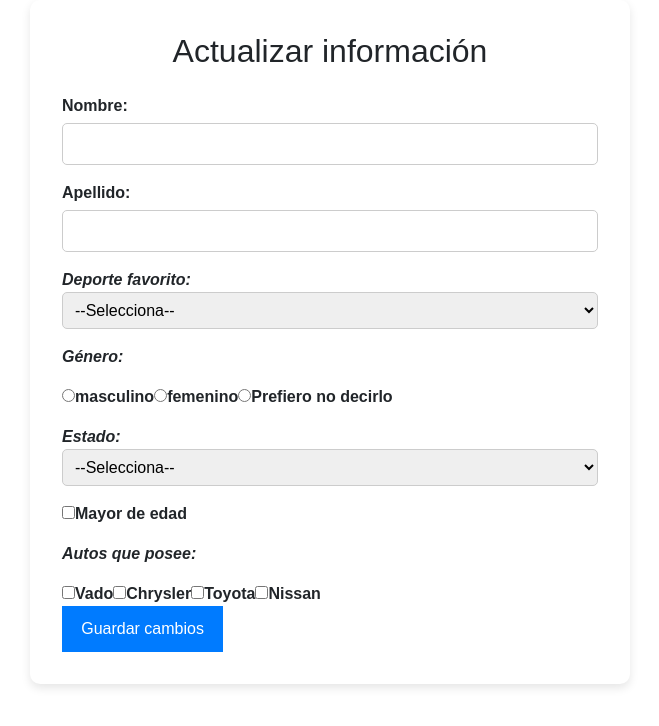
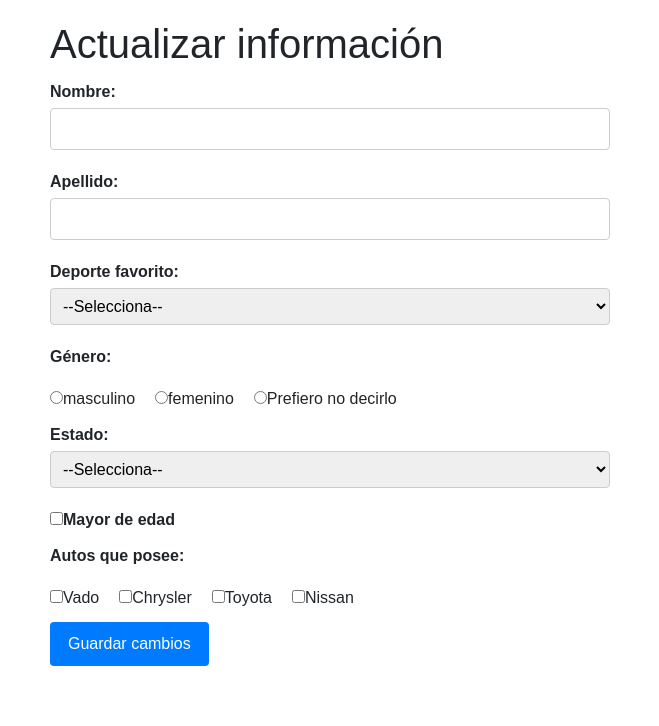
Before and after one commit to Karlaarevalo07/formulario-karla, a React (Vite) app: page / in a window 1280 px wide. Shown: the top 726 px of the page, without its empty margins (310-969 px from the left). Built offline with nearby package versions, Linux system fonts and the light colour scheme.

Commit message:
nuevos cambios

```diff
--- a/src/App.css
+++ b/src/App.css
@@ -1,58 +1,46 @@
-form {
+.formulario {
   max-width: 600px;
-  margin: 0 auto;
-  padding: 2rem;
-  background-color: #fff;
-  border-radius: 10px;
-  box-shadow: 0 4px 10px rgba(0, 0, 0, 0.1);
+  margin: auto;
+  padding: 20px;
   font-family: Arial, sans-serif;
 }
 
-h2 {
-  text-align: center;
-  margin-bottom: 1.5rem;
-}
-
-label {
+.formulario label {
   display: block;
-  margin-top: 1rem;
+  margin-top: 12px;
   font-weight: bold;
 }
 
-input[type="text"],
-select {
+.formulario input[type="text"],
+.formulario select {
   width: 100%;
-  padding: 0.5rem;
-  margin-top: 0.3rem;
+  padding: 8px;
+  margin-top: 4px;
+  margin-bottom: 8px;
   border: 1px solid #ccc;
-  border-radius: 5px;
+  border-radius: 4px;
 }
 
-.inline-group {
+.linea-opciones {
   display: flex;
-  gap: 1rem;
-  margin-top: 0.5rem;
-  flex-wrap: wrap;
+  gap: 20px;
+  margin-top: 6px;
+  margin-bottom: 12px;
 }
 
-.inline-group label {
-  display: flex;
-  align-items: center;
-  gap: 0.3rem;
+.linea-opciones label {
   font-weight: normal;
 }
 
-button {
-  margin-top: 1.5rem;
+.formulario button {
   background-color: #007bff;
   color: white;
-  padding: 0.7rem 1.2rem;
+  padding: 10px 18px;
   border: none;
-  border-radius: 6px;
+  border-radius: 4px;
   cursor: pointer;
-  font-size: 1rem;
 }
 
-button:hover {
+.formulario button:hover {
   background-color: #0056b3;
 }
--- a/src/App.tsx
+++ b/src/App.tsx
@@ -1,5 +1,4 @@
-// App.tsx
-import React, { useState } from 'react';
+import { useState } from 'react';
 import './App.css';
 
 const Formulario = () => {
@@ -16,8 +15,9 @@ const Formulario = () => {
   const manejarCambio = (
     e: React.ChangeEvent<HTMLInputElement | HTMLSelectElement>
   ) => {
-    const { name, value, type } = e.target as HTMLInputElement;
-    const checked = (e.target as HTMLInputElement).checked;
+    const { name, value, type } = e.target;
+    const checked =
+      type === 'checkbox' && 'checked' in e.target ? e.target.checked : undefined;
 
     if (type === 'checkbox' && name === 'autos') {
       const nuevosAutos = checked
@@ -33,53 +33,122 @@ const Formulario = () => {
 
   const manejarEnvio = (e: React.FormEvent) => {
     e.preventDefault();
-    console.log('Formulario enviado:', formulario);
+    console.log(formulario); // Aquí iría la llamada al backend
+    alert('Datos enviados');
   };
 
   return (
-    <form onSubmit={manejarEnvio}>
-      <h2>Actualizar información</h2>
+    <form onSubmit={manejarEnvio} className="formulario">
+      <h1>Actualizar información</h1>
 
       <label>Nombre:</label>
-      <input type="text" name="nombre" value={formulario.nombre} onChange={manejarCambio} /><br />
+      <input type="text" name="nombre" value={formulario.nombre} onChange={manejarCambio} />
 
       <label>Apellido:</label>
-      <input type="text" name="apellido" value={formulario.apellido} onChange={manejarCambio} /><br />
+      <input type="text" name="apellido" value={formulario.apellido} onChange={manejarCambio} />
 
-      <label><em>Deporte favorito:</em></label>
+      <label>Deporte favorito:</label>
       <select name="deporte" value={formulario.deporte} onChange={manejarCambio}>
         <option value="">--Selecciona--</option>
-        <option value="futbol">Fútbol</option>
-        <option value="basket">Basket</option>
-        <option value="natacion">Natación</option>
-      </select><br />
+        <option value="fútbol">Fútbol</option>
+        <option value="baloncesto">Baloncesto</option>
+        <option value="tenis">Tenis</option>
+      </select>
 
-      <label><em>Género:</em></label>
-      <div className="grupo-opciones">
-        <label><input type="radio" name="genero" value="masculino" onChange={manejarCambio} />masculino</label>
-        <label><input type="radio" name="genero" value="femenino" onChange={manejarCambio} />femenino</label>
-        <label><input type="radio" name="genero" value="otro" onChange={manejarCambio} />Prefiero no decirlo</label>
+      <label>Género:</label>
+      <div className="linea-opciones">
+        <label>
+          <input
+            type="radio"
+            name="genero"
+            value="masculino"
+            checked={formulario.genero === 'masculino'}
+            onChange={manejarCambio}
+          />
+          masculino
+        </label>
+        <label>
+          <input
+            type="radio"
+            name="genero"
+            value="femenino"
+            checked={formulario.genero === 'femenino'}
+            onChange={manejarCambio}
+          />
+          femenino
+        </label>
+        <label>
+          <input
+            type="radio"
+            name="genero"
+            value="no decirlo"
+            checked={formulario.genero === 'no decirlo'}
+            onChange={manejarCambio}
+          />
+          Prefiero no decirlo
+        </label>
       </div>
 
-      <label><em>Estado:</em></label>
+      <label>Estado:</label>
       <select name="estado" value={formulario.estado} onChange={manejarCambio}>
         <option value="">--Selecciona--</option>
-        <option value="Guatemala">Guatemala</option>
-        <option value="Quetzaltenango">Quetzaltenango</option>
-        <option value="Petén">Petén</option>
-      </select><br />
+        <option value="guatemala">Guatemala</option>
+        <option value="jalapa">Jalapa</option>
+        <option value="quiché">Quiché</option>
+      </select>
 
       <label>
-        <input type="checkbox" name="mayorEdad" checked={formulario.mayorEdad} onChange={manejarCambio} />
+        <input
+          type="checkbox"
+          name="mayorEdad"
+          checked={formulario.mayorEdad}
+          onChange={manejarCambio}
+        />
         Mayor de edad
-      </label><br />
+      </label>
 
-      <label><em>Autos que posee:</em></label>
-      <div className="grupo-opciones">
-        <label><input type="checkbox" name="autos" value="Vado" onChange={manejarCambio} />Vado</label>
-        <label><input type="checkbox" name="autos" value="Chrysler" onChange={manejarCambio} />Chrysler</label>
-        <label><input type="checkbox" name="autos" value="Toyota" onChange={manejarCambio} />Toyota</label>
-        <label><input type="checkbox" name="autos" value="Nissan" onChange={manejarCambio} />Nissan</label>
+      <label>Autos que posee:</label>
+      <div className="linea-opciones">
+        <label>
+          <input
+            type="checkbox"
+            name="autos"
+            value="Vado"
+            checked={formulario.autos.includes('Vado')}
+            onChange={manejarCambio}
+          />
+          Vado
+        </label>
+        <label>
+          <input
+            type="checkbox"
+            name="autos"
+            value="Chrysler"
+            checked={formulario.autos.includes('Chrysler')}
+            onChange={manejarCambio}
+          />
+          Chrysler
+        </label>
+        <label>
+          <input
+            type="checkbox"
+            name="autos"
+            value="Toyota"
+            checked={formulario.autos.includes('Toyota')}
+            onChange={manejarCambio}
+          />
+          Toyota
+        </label>
+        <label>
+          <input
+            type="checkbox"
+            name="autos"
+            value="Nissan"
+            checked={formulario.autos.includes('Nissan')}
+            onChange={manejarCambio}
+          />
+          Nissan
+        </label>
       </div>
 
       <button type="submit">Guardar cambios</button>
```
